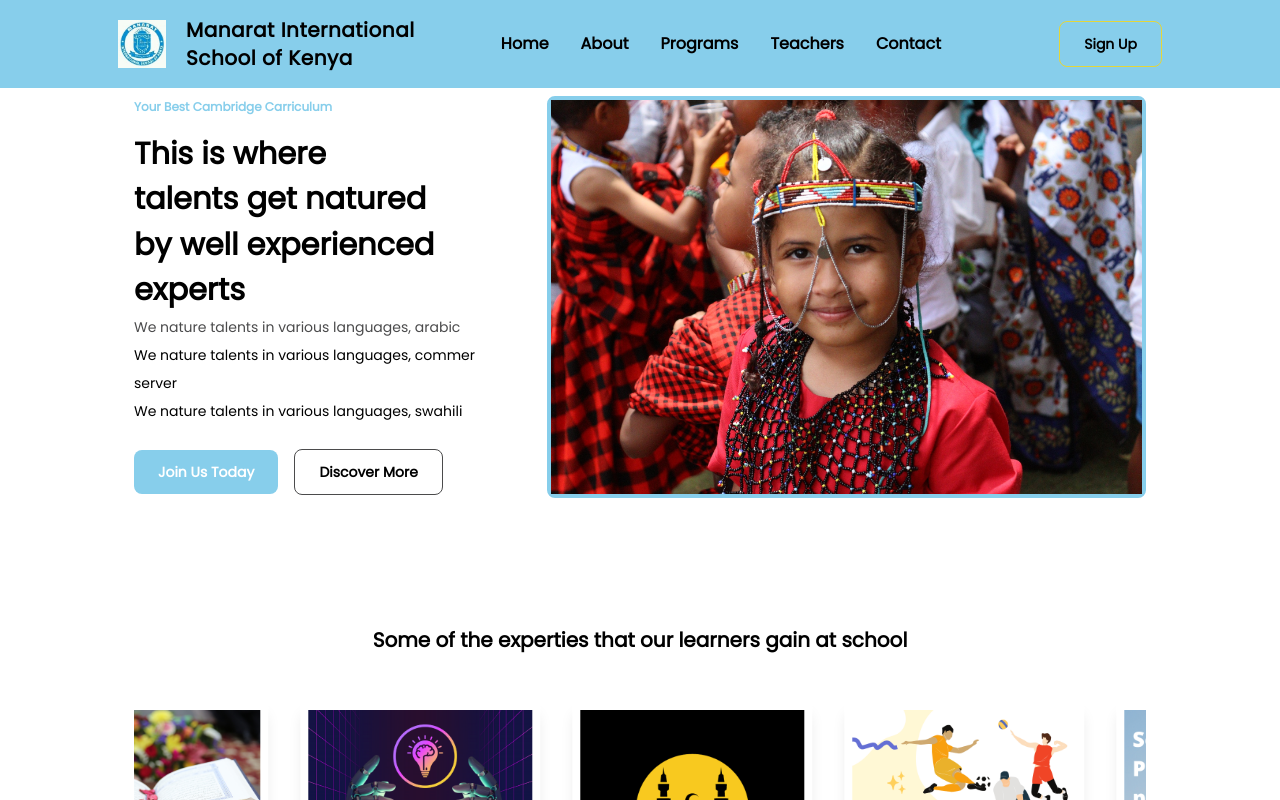
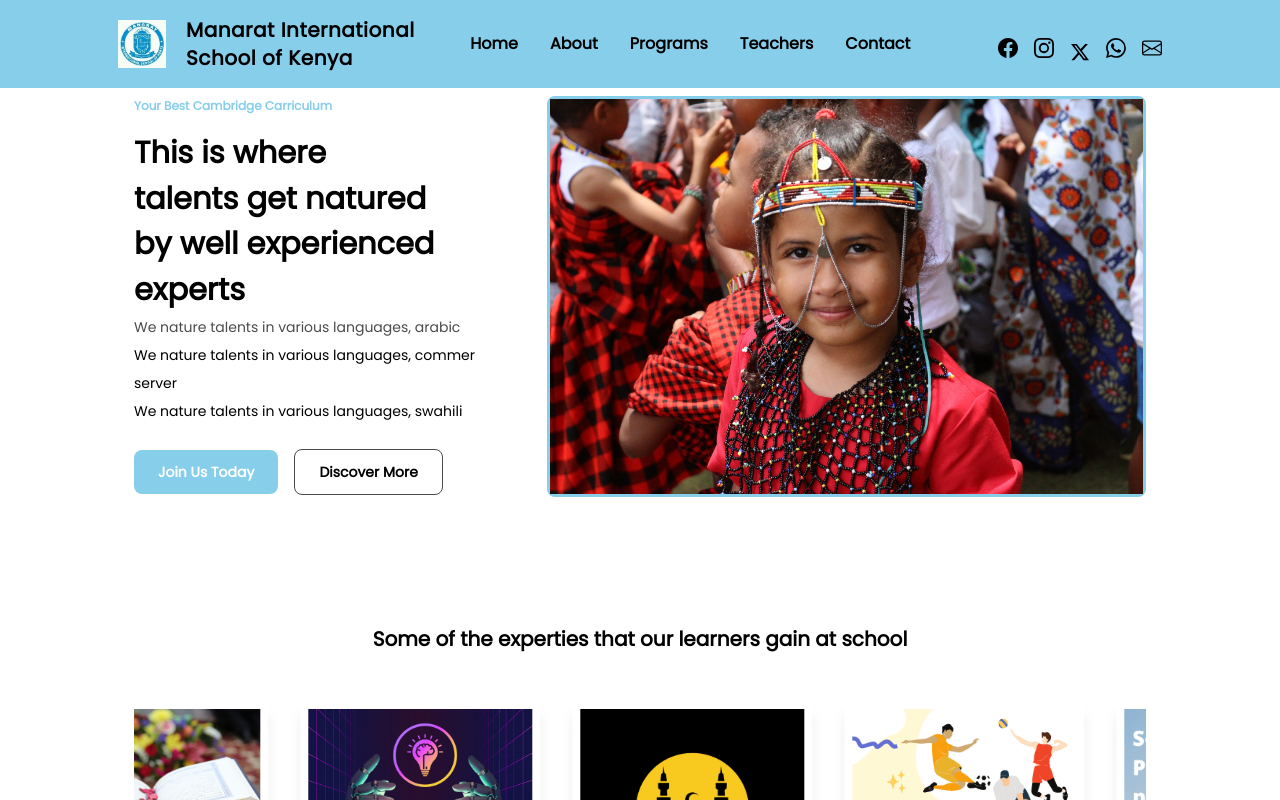
Before and after one commit to ABUJARIRY123/school, a React (Vite) app in the folder school/: page / in a window 1280 px wide. Shown: the top 800 px of the page. Built offline with nearby package versions, Linux system fonts and the light colour scheme.

Commit message:
x-twiter

```diff
--- a/school/package.json
+++ b/school/package.json
@@ -11,6 +11,7 @@
   },
   "dependencies": {
     "@emailjs/browser": "^3.11.0",
+    "@fortawesome/free-brands-svg-icons": "^6.4.2",
     "@fortawesome/free-solid-svg-icons": "^6.4.2",
     "@fortawesome/react-fontawesome": "^0.2.0",
     "framer-motion": "^10.16.4",
--- a/school/src/components/Navbar/Navbar.jsx
+++ b/school/src/components/Navbar/Navbar.jsx
@@ -4,7 +4,14 @@ import { navLinks } from '../../Data'
 import {HiMenu, HiX} from 'react-icons/hi'
 import MobileNavLink from './MobileNavLink'
 import { motion } from 'framer-motion';
-
+import {
+  BsFacebook,
+  BsInstagram,
+  BsWhatsapp,
+  BsEnvelope
+} from "react-icons/bs";
+import { FontAwesomeIcon } from '@fortawesome/react-fontawesome';
+import { faXTwitter } from '@fortawesome/free-brands-svg-icons';
 
 const Navbar = () => {
   const [toggle, setToggle] = useState(false);
@@ -34,9 +41,25 @@ Manarat International <br/>School of Kenya
         })}
 
        </div>
-       <button className='py-3 px-6 font-bold text-sm border border-solid rounded-lg border-yellow'>
-        Sign Up
-       </button>
+
+       <div className="flex gap-4 mt-4">
+           <a href="https://www.facebook.com/ManaratKenya/" className="hover:scale-110 text-xl">
+              <BsFacebook />
+            </a>
+            <a href="https://www.instagram.com/misk.manarat/" className="hover:scale-110 text-xl">
+              <BsInstagram />
+            </a>
+            <a href="https://twitter.com/manarat_misk" className="hover:scale-110 text-xl">
+<FontAwesomeIcon icon={faXTwitter} />
+
+            </a>
+            <a href="https://wa.me/254795058718" className="hover:scale-110 text-xl">
+              <BsWhatsapp />
+            </a>
+             <a href="mailto:manarat.misk@gmail.com" className="hover:scale-110 text-xl">
+              <BsEnvelope />
+            </a>
+          </div>
        {toggle && (
         <motion.div
         initial={{x: -500, opacity:0}}
--- a/school/src/components/container/Footer.jsx
+++ b/school/src/components/container/Footer.jsx
@@ -2,9 +2,11 @@ import React from "react";
 import {
   BsFacebook,
   BsInstagram,
-  BsTwitter,
   BsWhatsapp,
+  BsEnvelope
 } from "react-icons/bs";
+import { FontAwesomeIcon } from '@fortawesome/react-fontawesome';
+import { faXTwitter } from '@fortawesome/free-brands-svg-icons';
 import { motion } from "framer-motion";
 
 const Footer = () => {
@@ -72,17 +74,20 @@ Privacy Policy
           <div className="text-sm mb-4">manarat.misk@gmail.com</div>
           <div className="text-sm">+254795058718</div>
           <div className="flex gap-4 mt-4">
-            <a href="" className="hover:scale-110 text-xl">
+            <a href="https://www.facebook.com/ManaratKenya/" className="hover:scale-110 text-xl">
               <BsFacebook />
             </a>
-            <a href="" className="hover:scale-110 text-xl">
+            <a href="https://www.instagram.com/misk.manarat/" className="hover:scale-110 text-xl">
               <BsInstagram />
             </a>
-            <a href="" className="hover:scale-110 text-xl">
-              <BsTwitter />
+            <a href="https://twitter.com/manarat_misk" className="hover:scale-110 text-xl">
+<FontAwesomeIcon icon={faXTwitter} />
             </a>
-            <a href="" className="hover:scale-110 text-xl">
+            <a href="https://wa.me/254795058718" className="hover:scale-110 text-xl">
               <BsWhatsapp />
+            </a>
+             <a href="mailto:manarat.misk@gmail.com" className="hover:scale-110 text-xl">
+              <BsEnvelope />
             </a>
           </div>
         </div>
--- a/school/src/components/container/Home.jsx
+++ b/school/src/components/container/Home.jsx
@@ -56,7 +56,7 @@ const item = {
 </div>
       </div>
       <div className='md:w-[60%] '>
-      <div className='border-[4px] border-solid border-Teal rounded-lg'>
+      <div className='border-[3px] border-solid border-Teal rounded-lg'>
         <img src={hero} alt="" />
       </div>
             </div>
@@ -77,6 +77,7 @@ const item = {
         </div>
         </div>
 
+
 );
   };
 export default Home
```
Also changed, not shown: 1 other file (tests, documents, lock files or other folders).
